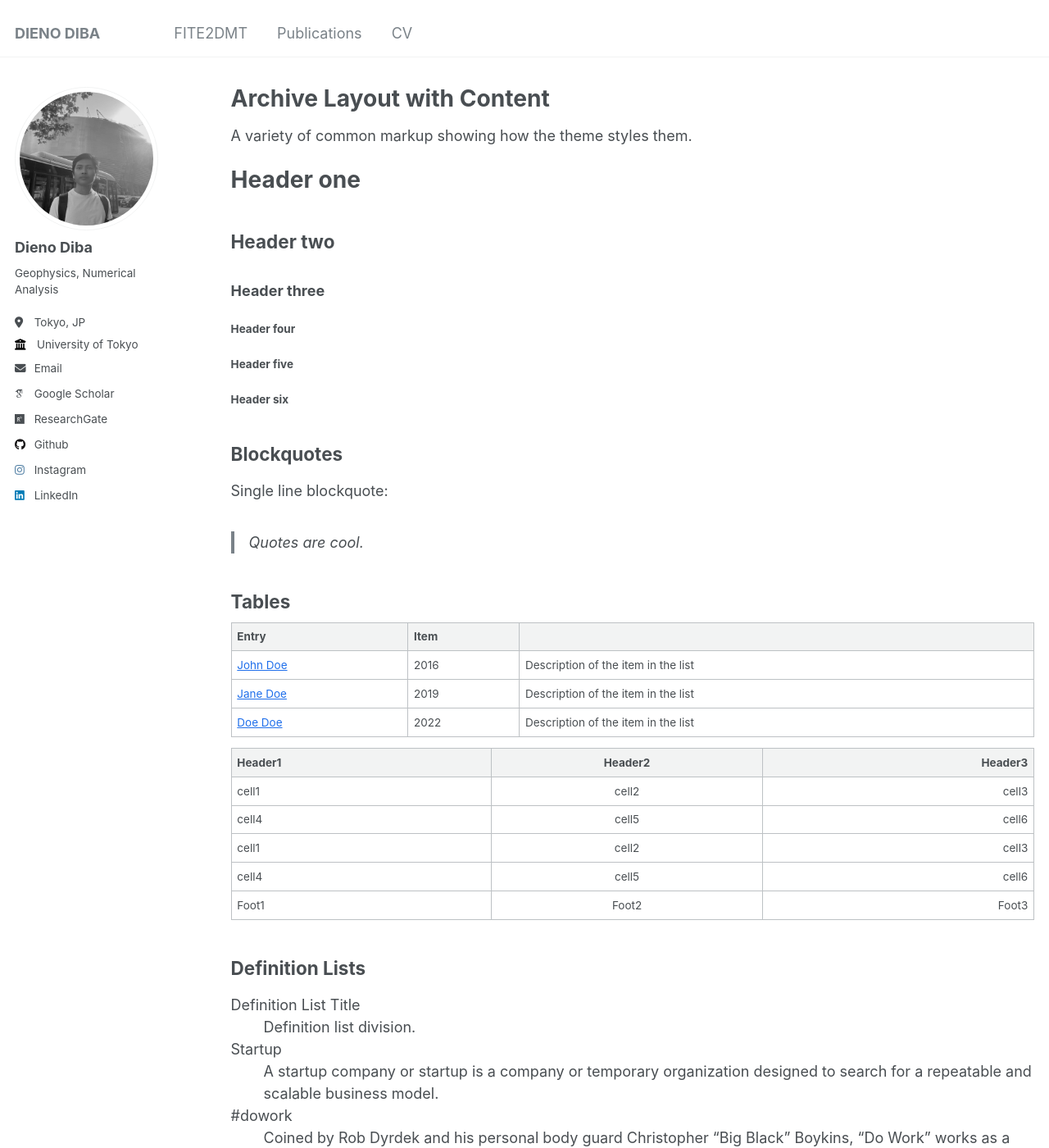
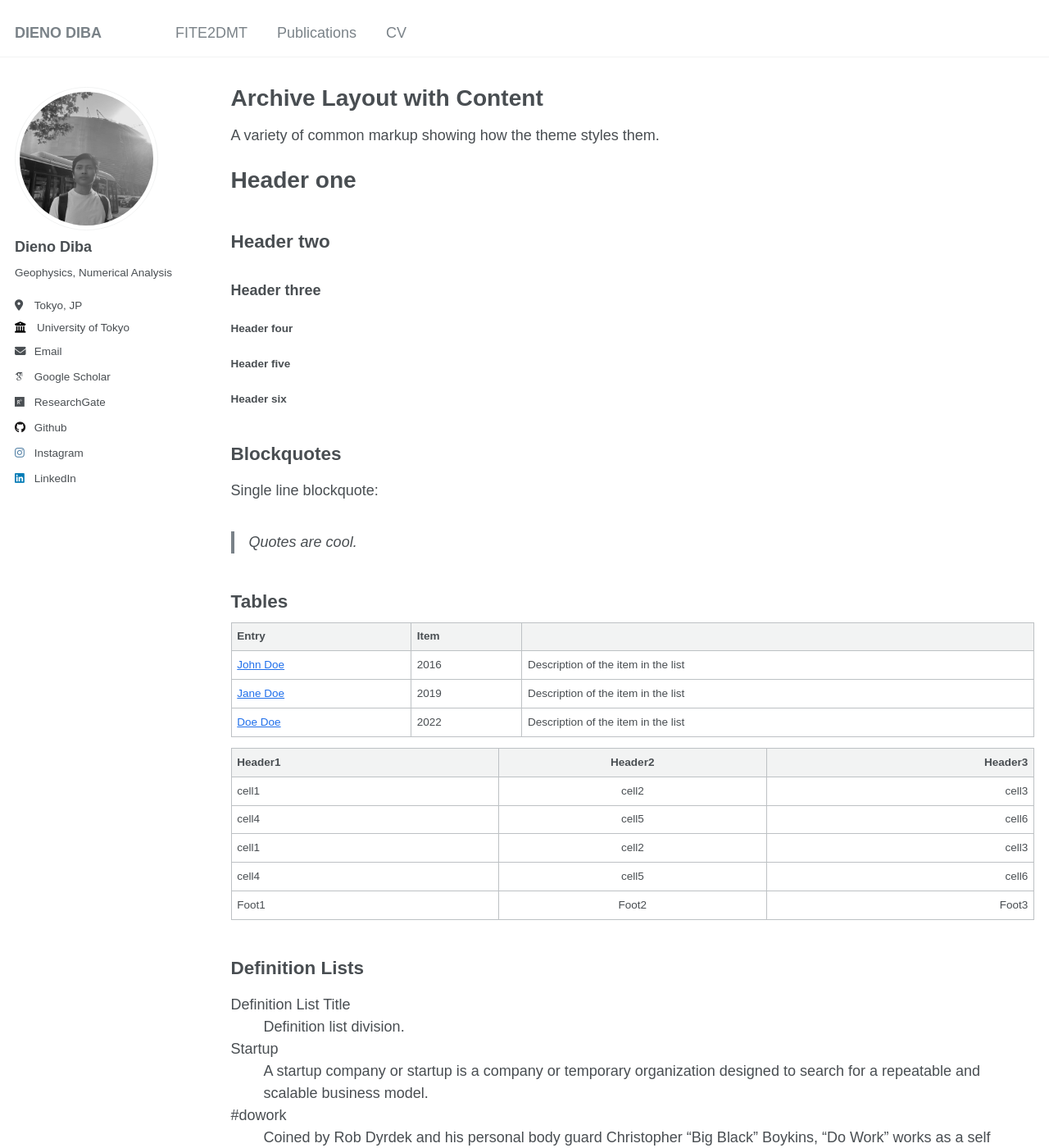
Before and after one commit to dienodiba/dienodiba.github.io, a Jekyll site: the page built from _pages/archive-layout-with-content.md, in a window 1280 px wide and 1400 px high. Shown: the whole window at 82% size. Built offline with Jekyll 4.4.1, drawn with Linux system fonts in a browser that asks for light colours; some web fonts are replaced.

Commit message:
Update _variables.scss

```diff
--- a/_sass/_variables.scss
+++ b/_sass/_variables.scss
@@ -17,7 +17,7 @@ $serif                      : Georgia, Times, serif;
 /*
 $sans-serif                 : -apple-system, ".SFNSText-Regular", "San Francisco", "Roboto", "Segoe UI", "Helvetica Neue", "Lucida Grande", Arial, sans-serif;
 */
-$sans-serif                 : -apple-system, "News Cycle", sans-serif;
+$sans-serif                 : "News Cycle", sans-serif;
 $monospace                  : Monaco, Consolas, "Lucida Console", monospace;
 
 /* sans serif typefaces */
```
